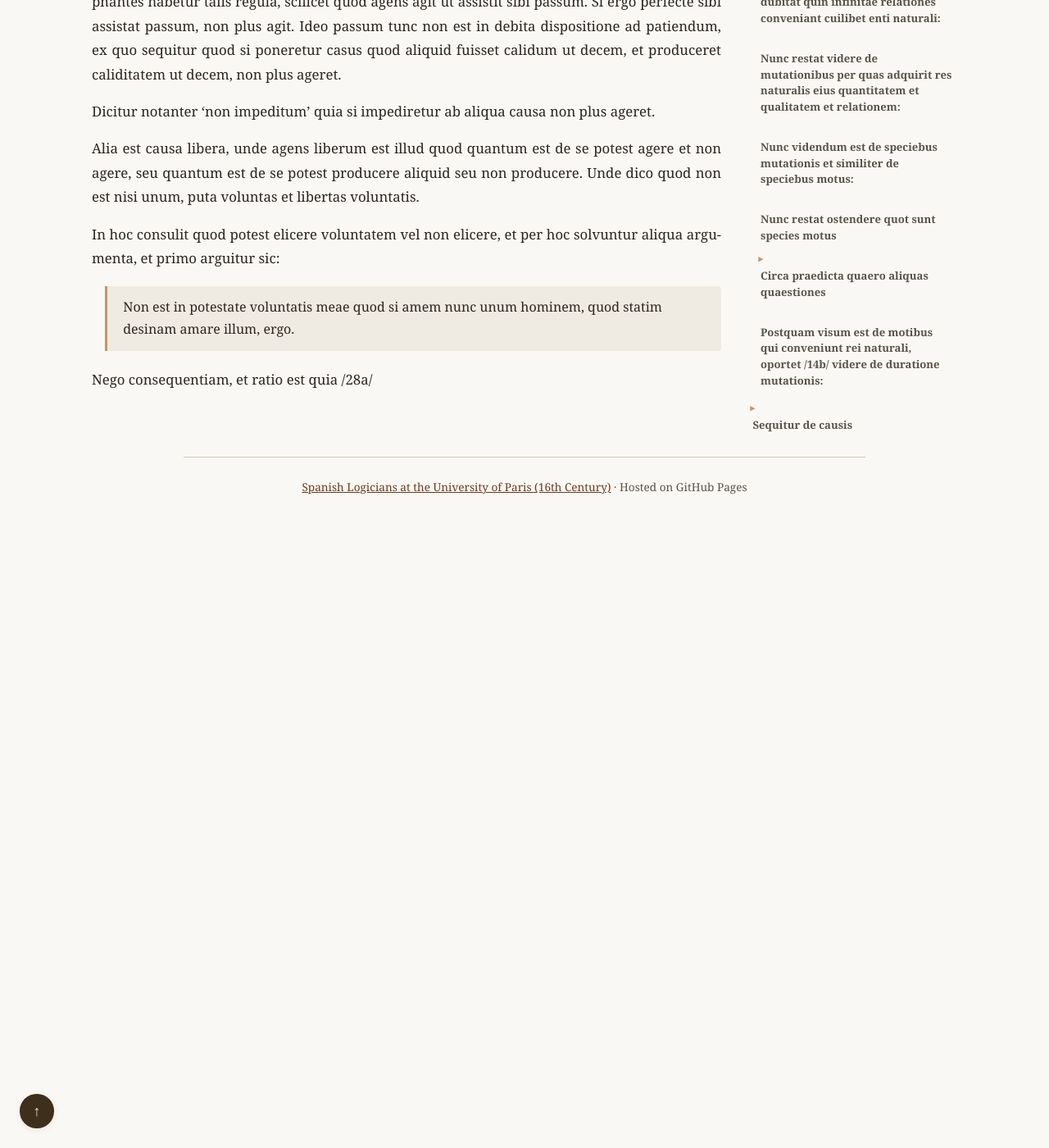
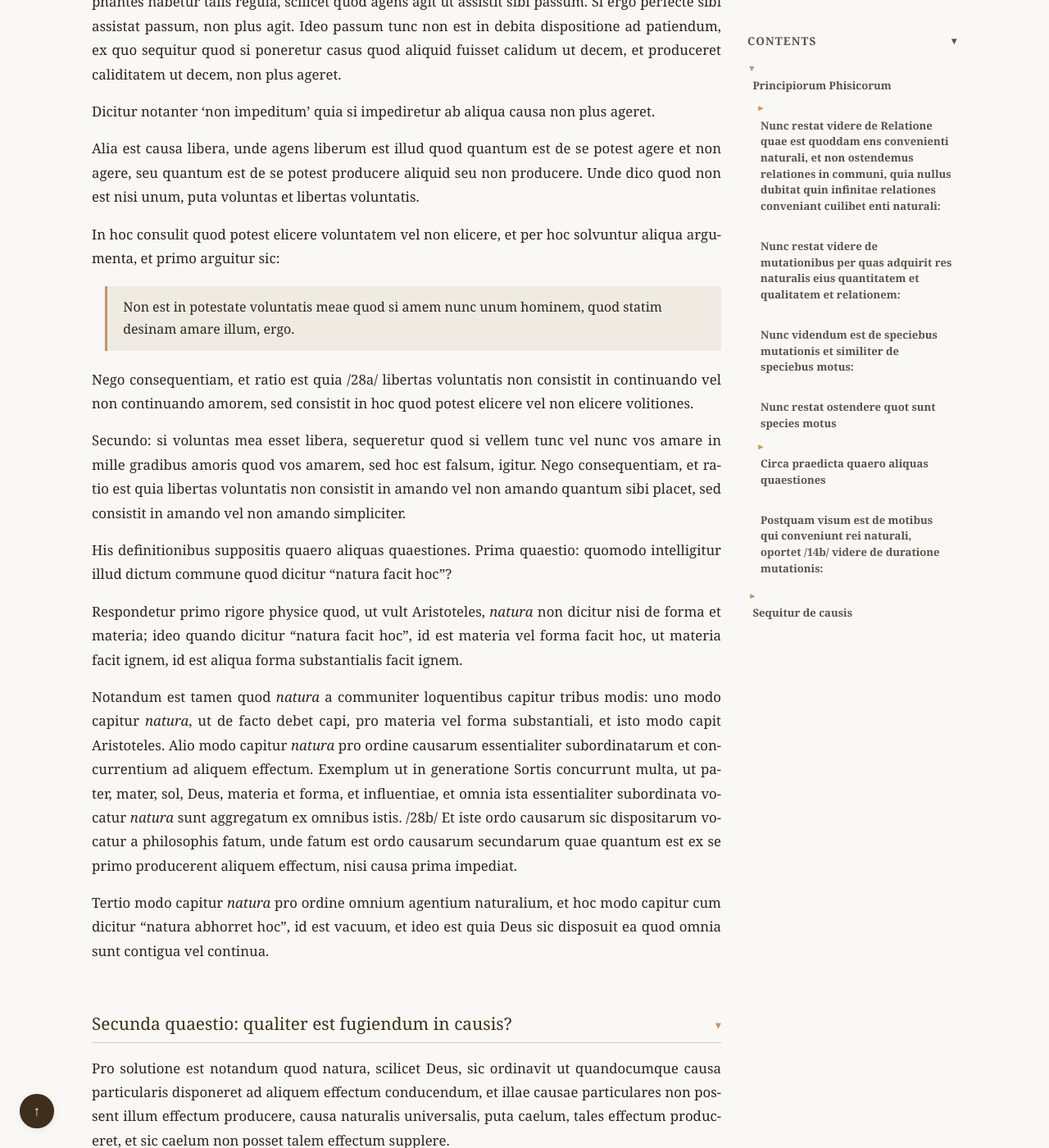
Before and after one commit to JoseBalado/Spanish-Logicians-at-the-University-of-Paris, a Jekyll site: the page built from philosophers/Jeronimo-Pardo/Principiorum-Phisicorum.md, in a window 1280 px wide and 1400 px high, scrolled down 32288 px. Shown: the whole window at 82% size. Built offline with Jekyll 4.4.1, drawn with Linux system fonts in a browser that asks for light colours; before the commit the page ends 32918 px from its top, so only the background shows below that; some of the changed text lies outside the part shown.

Commit message:
Pardo. Principiorum phisicorum page 28.

```diff
--- a/philosophers/Jeronimo-Pardo/Principiorum-Phisicorum.md
+++ b/philosophers/Jeronimo-Pardo/Principiorum-Phisicorum.md
@@ -622,7 +622,26 @@ In hoc consulit quod potest elicere voluntatem vel non elicere, et per hoc solvu
 
 > Non est in potestate voluntatis meae quod si amem nunc unum hominem, quod statim desinam amare illum, ergo.
 
-Nego consequentiam, et ratio est quia /28a/
+Nego consequentiam, et ratio est quia /28a/ libertas voluntatis non consistit in continuando vel non continuando amorem, sed consistit in hoc quod potest elicere vel non elicere volitiones.
+
+Secundo: si voluntas mea esset libera, sequeretur quod si vellem tunc vel nunc vos amare in mille gradibus amoris quod vos amarem, sed hoc est falsum, igitur. Nego consequentiam, et ratio est quia libertas voluntatis non consistit in amando vel non amando quantum sibi placet, sed consistit in amando vel non amando simpliciter.
+
+His definitionibus suppositis quaero aliquas quaestiones. Prima quaestio: quomodo intelligitur illud dictum commune quod dicitur "natura facit hoc"?
+
+Respondetur primo rigore physice quod, ut vult Aristoteles, *natura* non dicitur nisi de forma et materia; ideo quando dicitur "natura facit hoc", id est materia vel forma facit hoc, ut materia facit ignem, id est aliqua forma substantialis facit ignem.
+
+Notandum est tamen quod *natura* a communiter loquentibus capitur tribus modis: uno modo capitur *natura*, ut de facto debet capi, pro materia vel forma substantiali, et isto modo capit Aristoteles. Alio modo capitur *natura* pro ordine causarum essentialiter subordinatarum et concurrentium ad aliquem effectum. Exemplum ut in generatione Sortis concurrunt multa, ut pater, mater, sol, Deus, materia et forma, et influentiae, et omnia ista essentialiter subordinata vocatur *natura* sunt aggregatum ex omnibus istis. /28b/ Et iste ordo causarum sic dispositarum vocatur a philosophis fatum, unde fatum est ordo causarum secundarum quae quantum est ex se primo producerent aliquem effectum, nisi causa prima impediat.
+
+Tertio modo capitur *natura* pro ordine omnium agentium naturalium, et hoc modo capitur cum dicitur "natura abhorret hoc", id est vacuum, et ideo est quia Deus sic disposuit ea quod omnia sunt contigua vel continua.
+
+## Secunda quaestio: qualiter est fugiendum in causis?
+
+Pro solutione est notandum quod natura, scilicet Deus, sic ordinavit ut quandocumque causa particularis disponeret ad aliquem effectum conducendum, et illae causae particulares non possent illum effectum producere, causa naturalis universalis, puta caelum, tales effectum produceret, et sic caelum non posset talem effectum supplere.
+
+Deus ipse gloriosus fecit tale pactum cum tota natura quod ipsemet produceret talem effectum. Volo dicere quod sunt ista tria, scilicet causae particulares, caelum, et Deus gloriosus: caelum est ad supplendum in potentiam causarum secundarum seu particularium, et Deus ad supplendum in potentiam omnium agentium naturalium. Ex quo sequitur quod si quaereretur de aliquo effectu a quo producitur, si non scias causam particulares, unde sit, aut debeo dicere quod a caelo, et si non possis salvare quod sit a caelo, debeo dicere quod talis effectus producitur a Deo.
+
+Si quaeras quae /29a/ apparentia
+
 
 <!--
 ## Apparatus Criticus Reference
```
